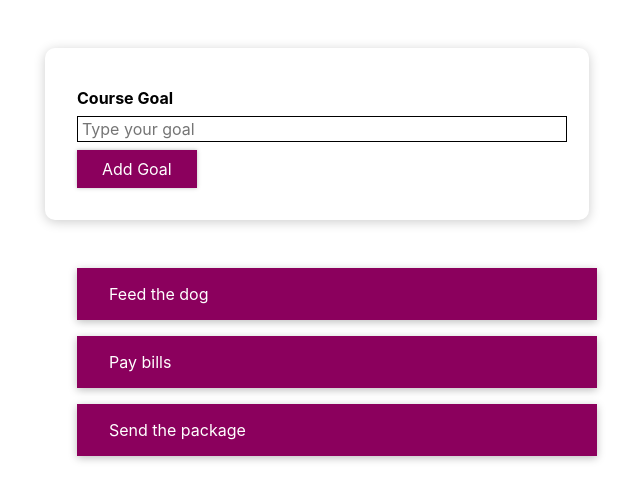
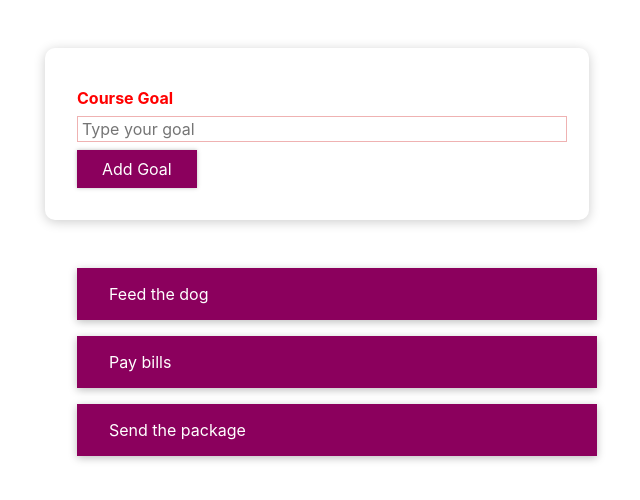
Before and after one commit to gabatk/Simple-goal-planner, a React (Create React App) app: page / in a window 1280 px wide. Shown: the top 500 px of the page, without its empty margins (323-963 px from the left). Built offline with nearby package versions, Linux system fonts and the light colour scheme.

Commit message:
Implemented CSS styles for dynamically added class

```diff
--- a/src/components/GoalForm.css
+++ b/src/components/GoalForm.css
@@ -22,3 +22,12 @@
     background: #fad0ec;
     border-color: #8b005d;
 }
+
+.form-control.invalid input {
+    border-color: red;
+    border-color: rgb(239, 178, 178);
+}
+
+.form-control.invalid label {
+    color: red;
+}
--- a/src/components/GoalForm.js
+++ b/src/components/GoalForm.js
@@ -24,21 +24,16 @@ const GoalForm = props => {
 
 	return (
 		<form>
-			<div className='form-control'>
+			<div className='form-control invalid'>
 				<label
-					className='form-control__label'
-					style={{ color: !isValid ? 'red' : 'black' }}>
+					className='form-control__label'>
 					Course Goal
 				</label>
 				<input
 					className='form-control__input'
 					type={'text'}
 					placeholder='Type your goal'
-					onChange={changeInputValue}
-					style={{
-						borderColor: !isValid ? 'red' : 'black',
-						backgroundColor: !isValid ? 'salmon' : 'transparent',
-					}}></input>
+					onChange={changeInputValue}></input>
 			</div>
 			<GoalBtn submitBtn={submitBtnHandler} />
 		</form>
```
